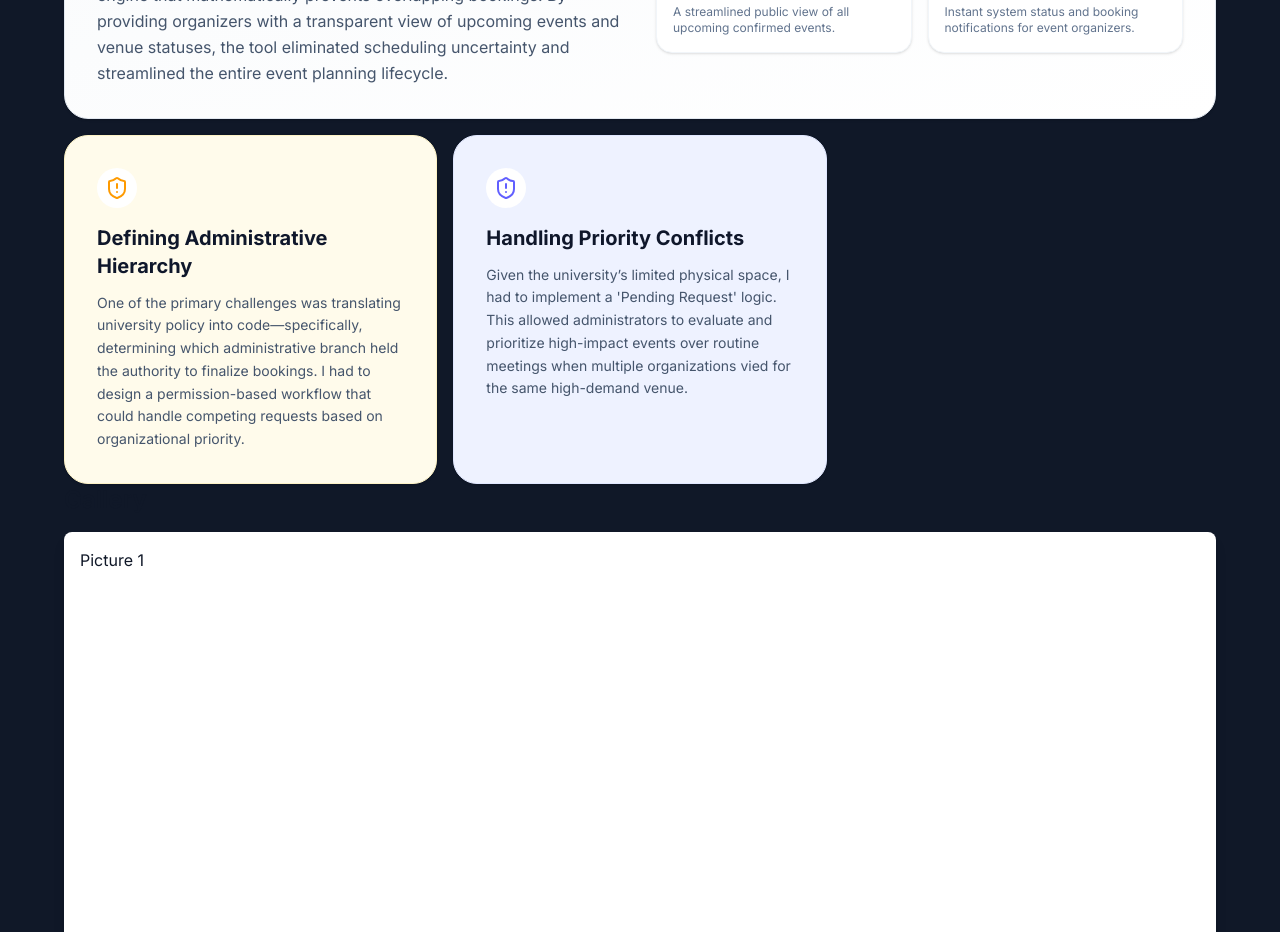
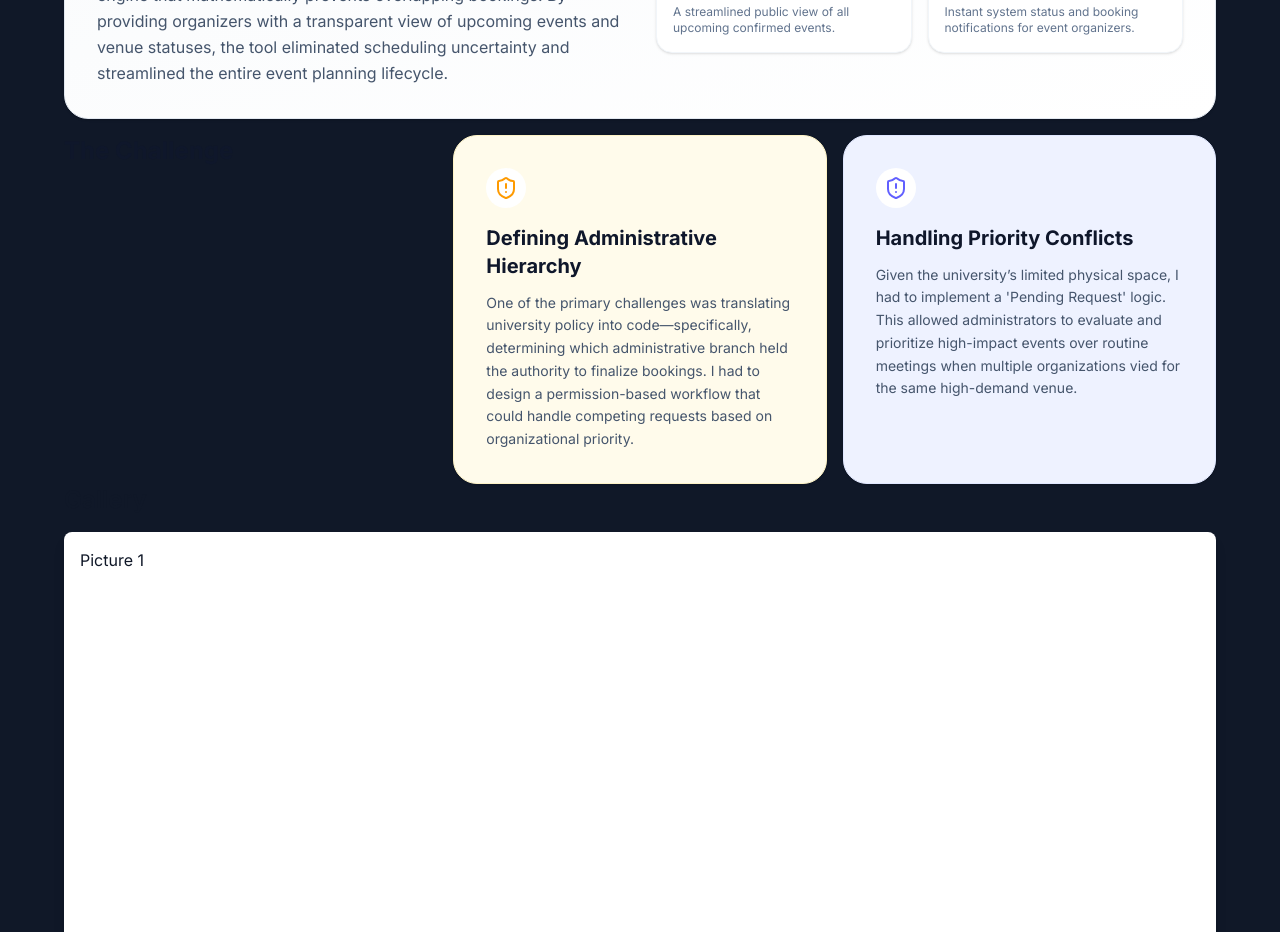
Before and after one commit to HarveyDangel/my-portfolio, a Next.js app: page /projects/1 in a window 1280 px wide. Shown: the part 1220-2152 px from the top of the page. Built offline with nearby package versions, Linux system fonts and the light colour scheme.

Commit message:
Add the challenges title

```diff
--- a/src/app/projects/components/projectBento.tsx
+++ b/src/app/projects/components/projectBento.tsx
@@ -85,8 +85,7 @@ export default function ProjectBento({
 				{/* Placeholder for a mini-graphic or feature list */}
 
 				<div className="flex-1 grid grid-cols-1 md:grid-cols-2 gap-4 w-full">
-					{features.map(
-						(feature: Feature, index: number) => (
+					{features.map((feature: Feature, index: number) => (
 						<div
 							key={index}
 							className="p-4 bg-white rounded-2xl border border-slate-100 shadow-sm"
@@ -96,12 +95,12 @@ export default function ProjectBento({
 								{feature.detail}
 							</div>
 						</div>
-						)
-					)}
+					))}
 				</div>
 			</div>
 
 			{/* 5. Challenges Card (Iterates through your challenges array) */}
+				<h3 className="text-2xl font-bold text-slate-900 mb-2">The Challenge</h3>
 				{theChallenges.map((challenge: Challenge, index) => (
 					<div
 						key={index}
```
Lines whose indentation alone changed are shown as unchanged.
